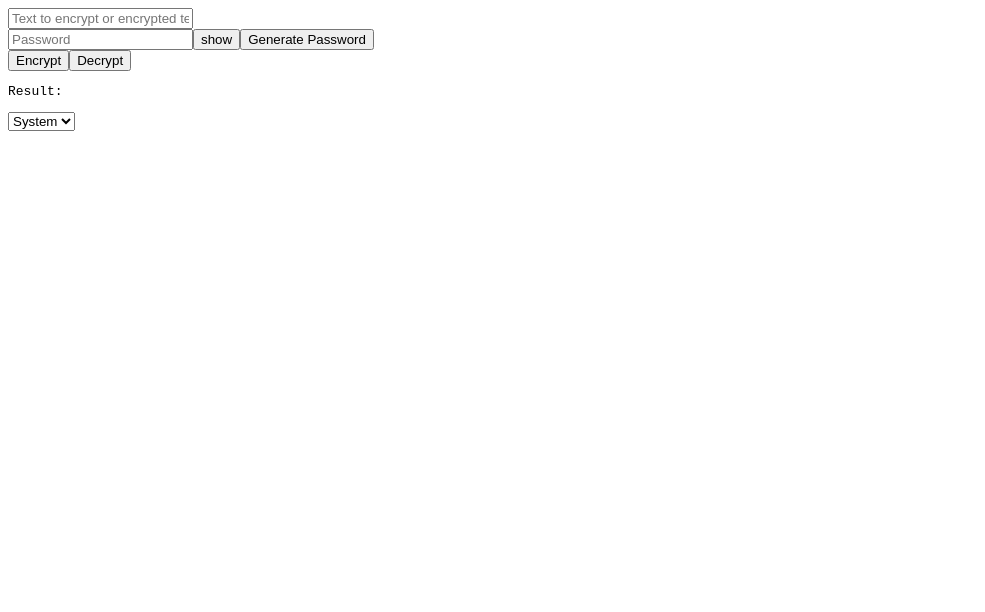
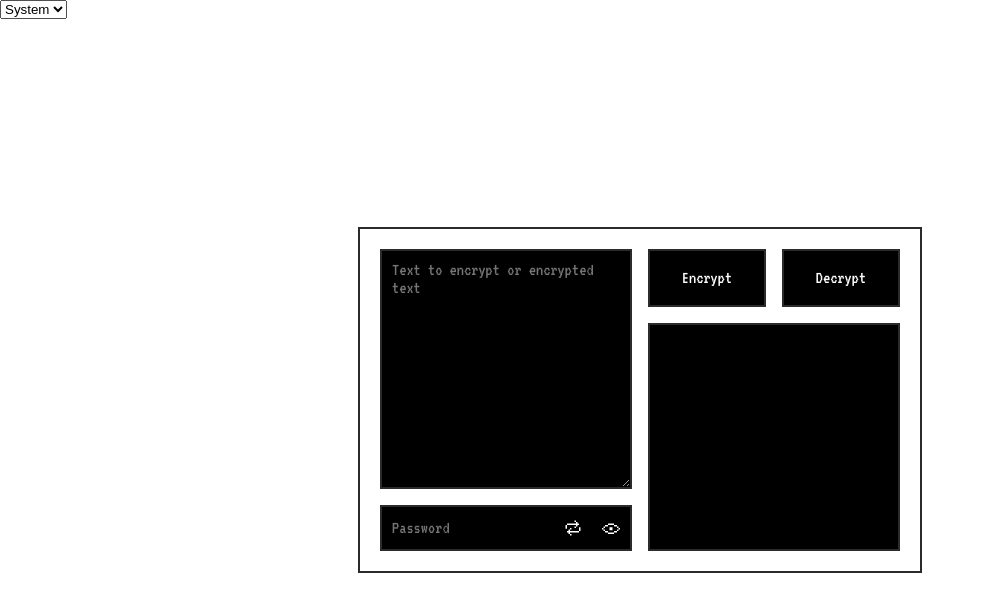
Before and after one commit to zackha/encrypt-seed, a Nuxt app: page / in a window 1280 px wide. Shown: the top 612 px of the page, without its empty margins (0-985 px from the left). Built offline with nearby package versions, Linux system fonts and the light colour scheme.

Commit message:
added ui

```diff
--- a/app.vue
+++ b/app.vue
@@ -1,16 +1,34 @@
 <template>
   <div class="body">
-    <input v-model="text" type="text" placeholder="Text to encrypt or encrypted text" />
-    <div>
-      <input :type="passwordFieldType" v-model="password" placeholder="Password" />
-      <button @click="togglePasswordVisibility">{{ passwordIcon }}</button>
-      <button @click="generatePassword">Generate Password</button>
+    <div class="content">
+      <div class="main">
+        <div class="texts">
+          <textarea v-model="text" rows="12" type="text" placeholder="Text to encrypt or encrypted text"></textarea>
+          <div class="password">
+            <input :type="passwordFieldType" v-model="password" placeholder="Password" />
+            <div class="passwordcomp">
+              <span class="comp" @click="generatePassword">
+                <component :is="PixelarticonsReload" />
+              </span>
+              <span class="comp" @click="togglePasswordVisibility">
+                <component :is="passwordIconComponent" />
+              </span>
+            </div>
+          </div>
+        </div>
+        <div class="right">
+          <div class="buttons">
+            <button @click="performEncryption">Encrypt</button>
+            <button @click="performDecryption">Decrypt</button>
+          </div>
+          <div class="result-container">
+            <div>{{ result }}</div>
+          </div>
+        </div>
+      </div>
+      <p v-if="state.copyResultSuccess">Copied!</p>
       <p v-if="state.copyPassSuccess">Password copied!</p>
     </div>
-    <button @click="performEncryption">Encrypt</button>
-    <button @click="performDecryption">Decrypt</button>
-    <p>Result: {{ result }}</p>
-    <p v-if="state.copyResultSuccess">Copied!</p>
     <select v-model="colorMode.preference">
       <option value="system">System</option>
       <option value="light">Light</option>
@@ -20,8 +38,10 @@
 </template>
 
 <script setup>
-import { ref, reactive } from 'vue';
 import CryptoJS from 'crypto-js';
+import PixelarticonsEye from '@/components/PixelarticonsEye.vue';
+import PixelarticonsEyeClosed from '@/components/PixelarticonsEyeClosed.vue';
+import PixelarticonsReload from '@/components/PixelarticonsReload.vue';
 
 const colorMode = useColorMode();
 const text = ref('');
@@ -29,6 +49,8 @@ const password = ref('');
 const result = ref('');
 const state = reactive({ copyPassSuccess: false, copyResultSuccess: false });
 const isPasswordVisible = ref(false);
+const passwordFieldType = computed(() => (isPasswordVisible.value ? 'text' : 'password'));
+const passwordIconComponent = computed(() => (isPasswordVisible.value ? PixelarticonsEyeClosed : PixelarticonsEye));
 
 const performEncryption = () => {
   const salt = CryptoJS.lib.WordArray.random(128 / 8);
@@ -64,7 +86,7 @@ const performDecryption = () => {
 };
 
 const generatePassword = async () => {
-  password.value = CryptoJS.lib.WordArray.random(16).toString();
+  password.value = CryptoJS.lib.WordArray.random(19).toString();
   try {
     await navigator.clipboard.writeText(password.value);
     state.copyPassSuccess = true;
@@ -79,9 +101,6 @@ const generatePassword = async () => {
 const togglePasswordVisibility = () => {
   isPasswordVisible.value = !isPasswordVisible.value;
 };
-
-const passwordFieldType = computed(() => (isPasswordVisible.value ? 'text' : 'password'));
-const passwordIcon = computed(() => (isPasswordVisible.value ? 'hide' : 'show'));
 
 const copyResultToClipboard = async () => {
   try {
@@ -100,10 +119,98 @@ const copyResultToClipboard = async () => {
 body {
   background-color: #fff;
   color: #000;
-  font-family: monospace;
+  font-family: 'VT323', monospace;
+  margin: 0;
+  overflow: hidden;
 }
 .dark-mode body {
   background-color: #000;
   color: #fff;
 }
+.content {
+  display: flex;
+  flex-wrap: wrap;
+  justify-content: center;
+}
+.main {
+  position: absolute;
+  top: 50%;
+  transform: translateY(-50%);
+  padding: 20px;
+  border: 2px solid #2b2b2b;
+  display: grid;
+  justify-content: space-between;
+  gap: 16px;
+  grid-template-columns: 1fr 1fr;
+  max-width: 90%;
+  max-height: 90%;
+}
+.texts {
+  gap: 16px;
+  display: grid;
+}
+textarea,
+.result-container {
+  border: 2px solid #2b2b2b;
+  font-size: 18px;
+  font-family: 'VT323', monospace;
+  background-color: #000;
+  color: #fff;
+  padding: 10px;
+  word-wrap: break-word;
+}
+textarea:focus,
+input:focus {
+  outline: none;
+}
+input {
+  font-size: 18px;
+  font-family: 'VT323', monospace;
+  background-color: #000;
+  color: #fff;
+  border: 0px;
+  padding: 12px 10px;
+  width: 100%;
+}
+.password {
+  border: 2px solid #2b2b2b;
+  font-size: 18px;
+  font-family: 'VT323', monospace;
+  background-color: #000;
+  color: #fff;
+  display: flex;
+  align-items: center;
+}
+.comp {
+  display: flex;
+  padding: 12px 10px;
+}
+.comp:active {
+  scale: 0.8;
+  color: #fff;
+}
+.passwordcomp {
+  display: flex;
+}
+.right {
+  display: flex;
+  flex-direction: column;
+  gap: 16px;
+}
+.buttons {
+  gap: 16px;
+  display: flex;
+}
+button {
+  background-color: black;
+  color: white;
+  border: 2px solid #2b2b2b;
+  font-family: 'VT323', monospace;
+  font-size: 18px;
+  padding: 18px;
+  width: 100%;
+}
+.result-container {
+  height: 100%;
+}
 </style>
--- /dev/null
+++ b/components/PixelarticonsEye.vue
@@ -0,0 +1,10 @@
+
+<template>
+  <svg xmlns="http://www.w3.org/2000/svg" width="1em" height="1em" viewBox="0 0 24 24"><path fill="currentColor" d="M8 6h8v2H8zm-4 4V8h4v2zm-2 2v-2h2v2zm0 2v-2H0v2zm2 2H2v-2h2zm4 2H4v-2h4zm8 0v2H8v-2zm4-2v2h-4v-2zm2-2v2h-2v-2zm0-2h2v2h-2zm-2-2h2v2h-2zm0 0V8h-4v2zm-10 1h4v4h-4z"></path></svg>
+</template>
+
+<script>
+export default {
+  name: 'PixelarticonsEye'
+}
+</script>
--- /dev/null
+++ b/components/PixelarticonsEyeClosed.vue
@@ -0,0 +1,10 @@
+
+<template>
+  <svg xmlns="http://www.w3.org/2000/svg" width="1em" height="1em" viewBox="0 0 24 24"><path fill="currentColor" d="M0 7h2v2H0zm4 4H2V9h2zm4 2v-2H4v2H2v2h2v-2zm8 0H8v2H6v2h2v-2h8v2h2v-2h-2zm4-2h-4v2h4v2h2v-2h-2zm2-2v2h-2V9zm0 0V7h2v2z"></path></svg>
+</template>
+
+<script>
+export default {
+  name: 'PixelarticonsEyeClosed'
+}
+</script>
--- /dev/null
+++ b/components/PixelarticonsReload.vue
@@ -0,0 +1,10 @@
+
+<template>
+  <svg xmlns="http://www.w3.org/2000/svg" width="1em" height="1em" viewBox="0 0 24 24"><path fill="currentColor" d="M16 2h-2v2h2v2H4v2H2v5h2V8h12v2h-2v2h2v-2h2V8h2V6h-2V4h-2zM6 20h2v2h2v-2H8v-2h12v-2h2v-5h-2v5H8v-2h2v-2H8v2H6v2H4v2h2z"></path></svg>
+</template>
+
+<script>
+export default {
+  name: 'PixelarticonsReload'
+}
+</script>
--- a/nuxt.config.ts
+++ b/nuxt.config.ts
@@ -1,5 +1,10 @@
 // https://nuxt.com/docs/api/configuration/nuxt-config
 export default defineNuxtConfig({
   devtools: { enabled: true },
-  modules: ['@nuxtjs/color-mode'],
+  modules: ['@nuxtjs/color-mode', '@nuxtjs/google-fonts'],
+  googleFonts: {
+    families: {
+      VT323: true,
+    },
+  },
 });
--- a/package.json
+++ b/package.json
@@ -11,6 +11,7 @@
   },
   "devDependencies": {
     "@nuxtjs/color-mode": "^3.3.2",
+    "@nuxtjs/google-fonts": "^3.1.3",
     "nuxt": "^3.9.3",
     "vue": "^3.4.14",
     "vue-router": "^4.2.5"
```
Also changed, not shown: 1 other file (tests, documents, lock files or other folders).
